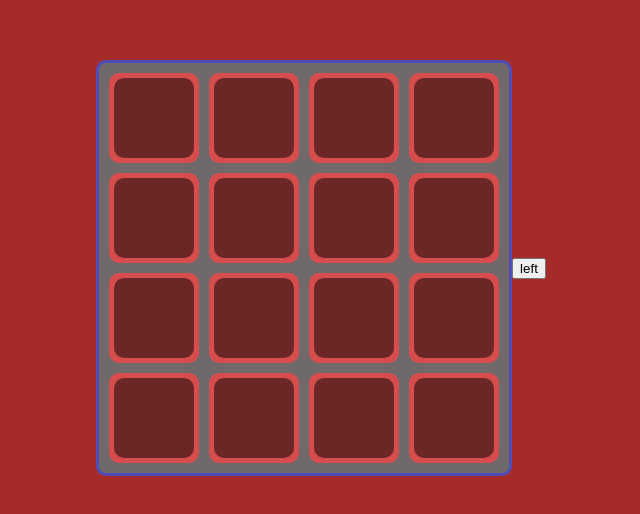
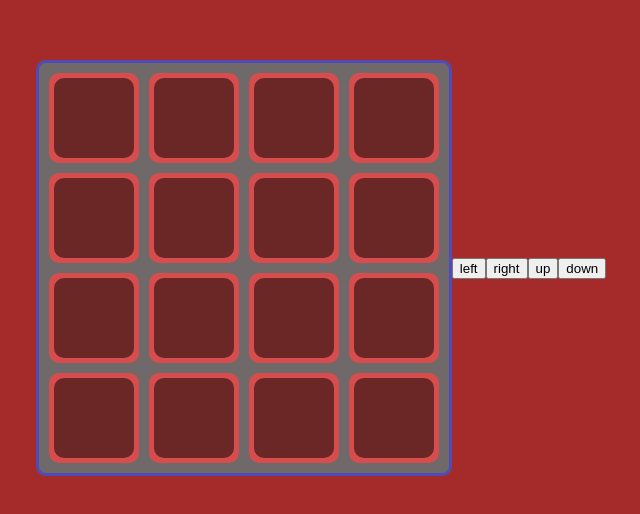
Before and after one commit to EmiratD/2048, a React (Create React App) app: page / in a window 1280 px wide. Shown: the part 132-646 px from the top of the page, without its empty margins (319-959 px from the left). Built offline with nearby package versions, Linux system fonts and the light colour scheme.

Commit message:
right up down

```diff
--- a/src/components/bord/Bord.jsx
+++ b/src/components/bord/Bord.jsx
@@ -63,7 +63,7 @@ const Bord = (props) => {
       row.push(0);
     }
     return row;
-  }
+  };
 
   function Left() {
     for (let r = 0; r < rows; r++) {
@@ -72,7 +72,41 @@ const Bord = (props) => {
       arr[r] = row;
     }
     setArr(arr);
-  }
+  };
+
+  function Right() {
+    for (let r = 0; r < rows; r++) {
+      let row = arr[r];
+      row.reverse();
+      row = slide(row);
+      arr[r] = row.reverse();
+    }
+    setArr(arr);
+  };
+
+  function Up() {
+    for (let c = 0; c < columns; c++) {
+      let row = [arr[0][c], arr[1][c], arr[2][c], arr[3][c]];
+      row = slide(row);
+      for (let r = 0; r < rows; r++) {
+        arr[r][c] = row[r];
+      }
+    }
+    setArr(arr);
+  };
+
+  function Down() {
+    for (let c = 0; c < columns; c++) {
+      let row = [arr[0][c], arr[1][c], arr[2][c], arr[3][c]];
+      row.reverse();
+      row = slide(row);
+      row.reverse();
+      for (let r = 0; r < rows; r++) {
+        arr[r][c] = row[r];
+      }
+    }
+    setArr(arr);
+  };
 
   return (
     <>
@@ -86,6 +120,34 @@ const Bord = (props) => {
       >
         left
       </button>
+      <button
+        onClick={() => {
+          Right();
+          getRandomNum();
+          getRandomNum();
+        }}
+      >
+        right
+      </button>
+
+      <button
+        onClick={() => {
+          Up();
+          getRandomNum();
+          getRandomNum();
+        }}
+      >
+        up
+      </button>
+      <button
+        onClick={() => {
+          Down();
+          getRandomNum();
+          getRandomNum();
+        }}
+      >
+        down
+      </button>
     </>
   );
 };
```
